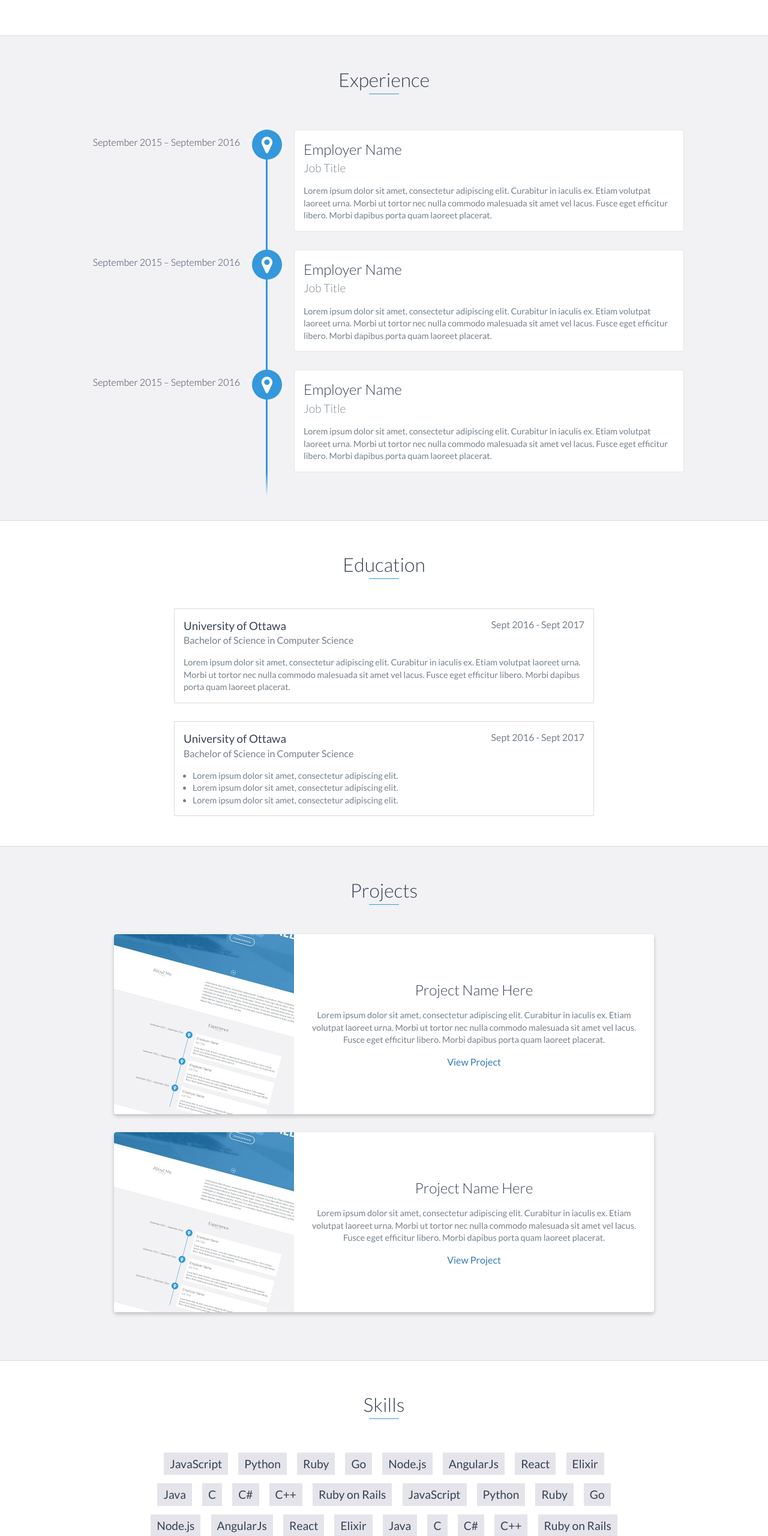
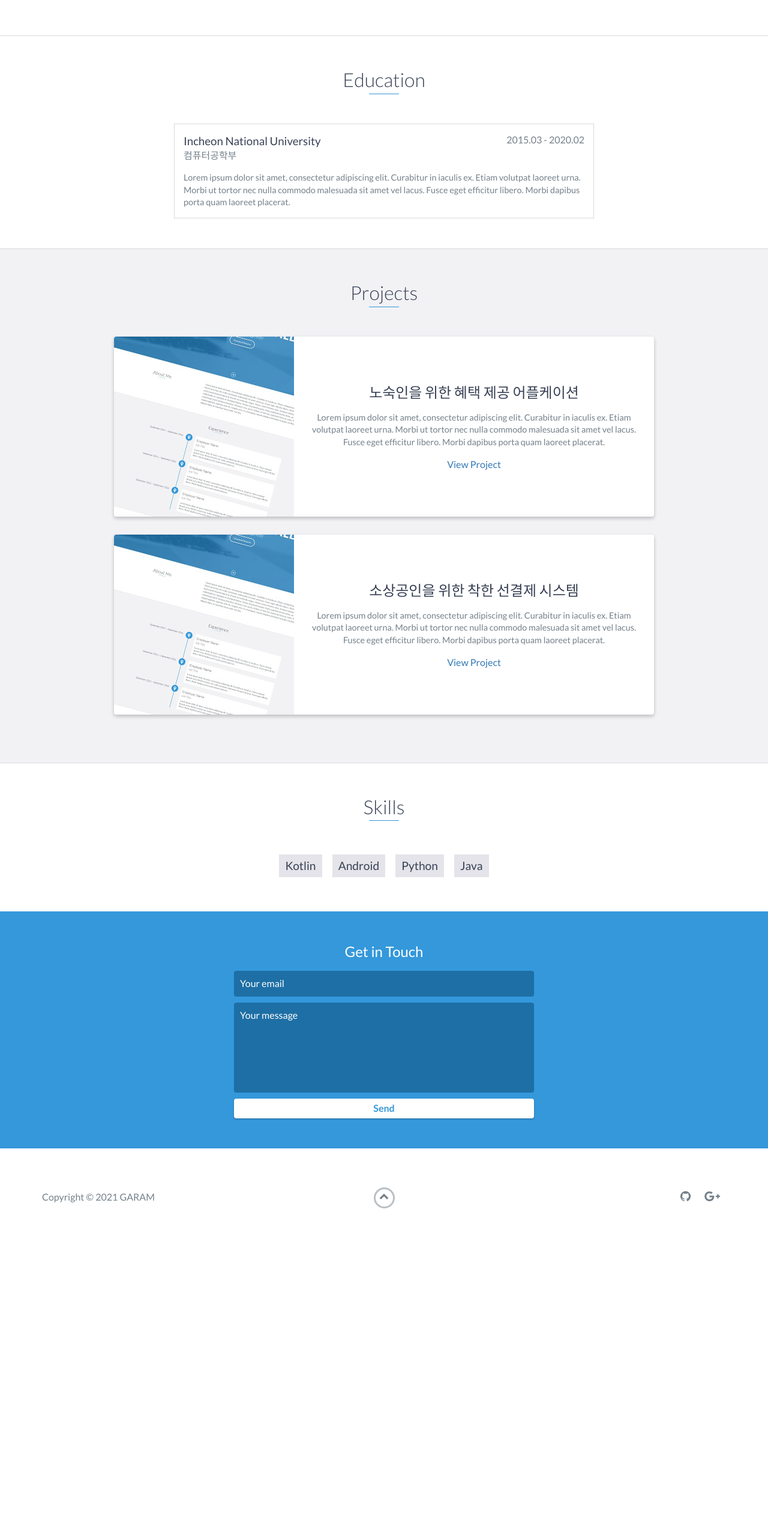
Before and after one commit to garam918/garam918.github.io, a website: page index.html in a window 1280 px wide. Shown: the part 1051-3611 px from the top of the page at 60% size. After the commit the page ends 3118 px from the top, so only its background shows below. Drawn offline with nearby package versions, Linux system fonts and the light colour scheme.

Commit message:
Update index.html

```diff
--- a/index.html
+++ b/index.html
@@ -83,65 +83,18 @@
     </div>
     <!-- End #about -->
 
-    <div id="experience" class="background-alt">
-        <h2 class="heading">Experience</h2>
-        <div id="experience-timeline">
-            <div data-date="September 2015 – September 2016">
-                <h3>Employer Name</h3>
-                <h4>Job Title</h4>
-                <p>
-                    Lorem ipsum dolor sit amet, consectetur adipiscing elit. Curabitur in iaculis ex. Etiam volutpat laoreet urna. Morbi ut tortor nec nulla commodo malesuada sit amet vel lacus. Fusce eget efficitur libero. Morbi dapibus porta quam laoreet placerat.
-                </p>
-            </div>
-
-            <div data-date="September 2015 – September 2016">
-                <h3>Employer Name</h3>
-                <h4>Job Title</h4>
-                <p>
-                    Lorem ipsum dolor sit amet, consectetur adipiscing elit. Curabitur in iaculis ex. Etiam volutpat laoreet urna. Morbi ut tortor nec nulla commodo malesuada sit amet vel lacus. Fusce eget efficitur libero. Morbi dapibus porta quam laoreet placerat.
-                </p>
-            </div>
-
-            <div data-date="September 2015 – September 2016">
-                <h3>Employer Name</h3>
-                <h4>Job Title</h4>
-                <p>
-                    Lorem ipsum dolor sit amet, consectetur adipiscing elit. Curabitur in iaculis ex. Etiam volutpat laoreet urna. Morbi ut tortor nec nulla commodo malesuada sit amet vel lacus. Fusce eget efficitur libero. Morbi dapibus porta quam laoreet placerat.
-                </p>
-            </div>
-        </div>
-    </div>
-    <!-- End #experience -->
-
     <div id="education">
         <h2 class="heading">Education</h2>
         <div class="education-block">
-            <h3>University of Ottawa</h3>
-            <span class="education-date">Sept 2016 - Sept 2017</span>
-            <h4>Bachelor of Science in Computer Science</h4>
+            <h3>Incheon National University</h3>
+            <span class="education-date">2015.03 - 2020.02</span>
+            <h4>컴퓨터공학부</h4>
             <p>
                 Lorem ipsum dolor sit amet, consectetur adipiscing elit. Curabitur in iaculis ex. Etiam volutpat laoreet urna. Morbi ut tortor nec nulla commodo malesuada sit amet vel lacus. Fusce eget efficitur libero. Morbi dapibus porta quam laoreet placerat.
             </p>
         </div>
         <!-- End .education-block -->
 
-        <div class="education-block">
-            <h3>University of Ottawa</h3>
-            <span class="education-date">Sept 2016 - Sept 2017</span>
-            <h4>Bachelor of Science in Computer Science</h4>
-            <ul>
-                <li>
-                    Lorem ipsum dolor sit amet, consectetur adipiscing elit.
-                </li>
-                <li>
-                    Lorem ipsum dolor sit amet, consectetur adipiscing elit.
-                </li>
-                <li>
-                    Lorem ipsum dolor sit amet, consectetur adipiscing elit.
-                </li>
-            </ul>
-        </div>
-        <!-- End .education-block -->
     </div>
     <!-- End #education -->
 
@@ -155,7 +108,7 @@
                     </div>
                     <!-- End .project-image -->
                     <div class="project-info">
-                        <h3>Project Name Here</h3>
+                        <h3>노숙인을 위한 혜택 제공 어플케이션</h3>
                         <p>
                             Lorem ipsum dolor sit amet, consectetur adipiscing elit. Curabitur in iaculis ex. Etiam volutpat laoreet urna. Morbi ut tortor nec nulla commodo malesuada sit amet vel lacus. Fusce eget efficitur libero. Morbi dapibus porta quam laoreet placerat.
                         </p>
@@ -171,7 +124,7 @@
                     </div>
                     <!-- End .project-image -->
                     <div class="project-info">
-                        <h3>Project Name Here</h3>
+                        <h3>소상공인을 위한 착한 선결제 시스템</h3>
                         <p>
                             Lorem ipsum dolor sit amet, consectetur adipiscing elit. Curabitur in iaculis ex. Etiam volutpat laoreet urna. Morbi ut tortor nec nulla commodo malesuada sit amet vel lacus. Fusce eget efficitur libero. Morbi dapibus porta quam laoreet placerat.
                         </p>
@@ -188,32 +141,10 @@
     <div id="skills">
         <h2 class="heading">Skills</h2>
         <ul>
-            <li>JavaScript</li>
+            <li>Kotlin</li>
+            <li>Android</li>
             <li>Python</li>
-            <li>Ruby</li>
-            <li>Go</li>
-            <li>Node.js</li>
-            <li>AngularJs</li>
-            <li>React</li>
-            <li>Elixir</li>
             <li>Java</li>
-            <li>C</li>
-            <li>C#</li>
-            <li>C++</li>
-            <li>Ruby on Rails</li>
-            <li>JavaScript</li>
-            <li>Python</li>
-            <li>Ruby</li>
-            <li>Go</li>
-            <li>Node.js</li>
-            <li>AngularJs</li>
-            <li>React</li>
-            <li>Elixir</li>
-            <li>Java</li>
-            <li>C</li>
-            <li>C#</li>
-            <li>C++</li>
-            <li>Ruby on Rails</li>
         </ul>
     </div>
     <!-- End #skills -->
@@ -237,7 +168,7 @@
             <div class="row">
                 <div class="col-sm-5 copyright">
                     <p>
-                        Copyright &copy; 2020 YOUR NAME
+                        Copyright &copy; 2021 GARAM
                     </p>
                 </div>
                 <div class="col-sm-2 top">
@@ -248,19 +179,7 @@
                 <div class="col-sm-5 social">
                     <ul>
                         <li>
-                            <a href="https://github.com/" target="_blank"><i class="fa fa-github" aria-hidden="true"></i></a>
-                        </li>
-                        <li>
-                            <a href="https://stackoverflow.com/" target="_blank"><i class="fa fa-stack-overflow" aria-hidden="true"></i></a>
-                        </li>
-                        <li>
-                            <a href="https://linkedin.com/" target="_blank"><i class="fa fa-linkedin" aria-hidden="true"></i></a>
-                        </li>
-                        <li>
-                            <a href="https://www.facebook.com/" target="_blank"><i class="fa fa-facebook" aria-hidden="true"></i></a>
-                        </li>
-                        <li>
-                            <a href="https://twitter.com/" target="_blank"><i class="fa fa-twitter" aria-hidden="true"></i></a>
+                            <a href="https://github.com/garam918" target="_blank"><i class="fa fa-github" aria-hidden="true"></i></a>
                         </li>
                         <li>
                             <a href="https://plus.google.com/" target="_blank"><i class="fa fa-google-plus" aria-hidden="true"></i></a>
```
